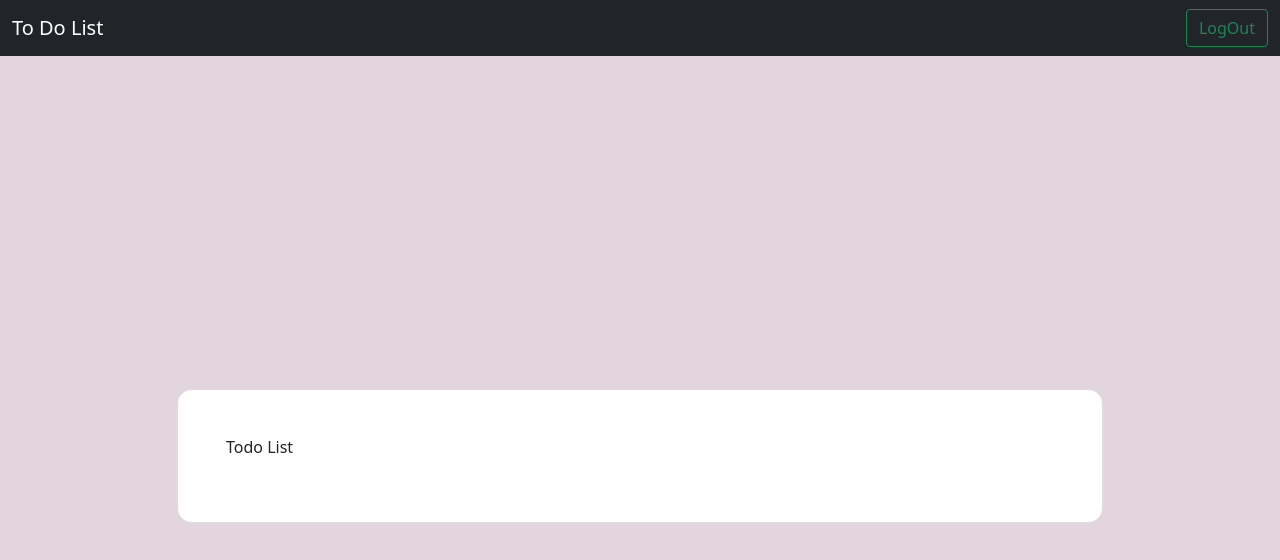
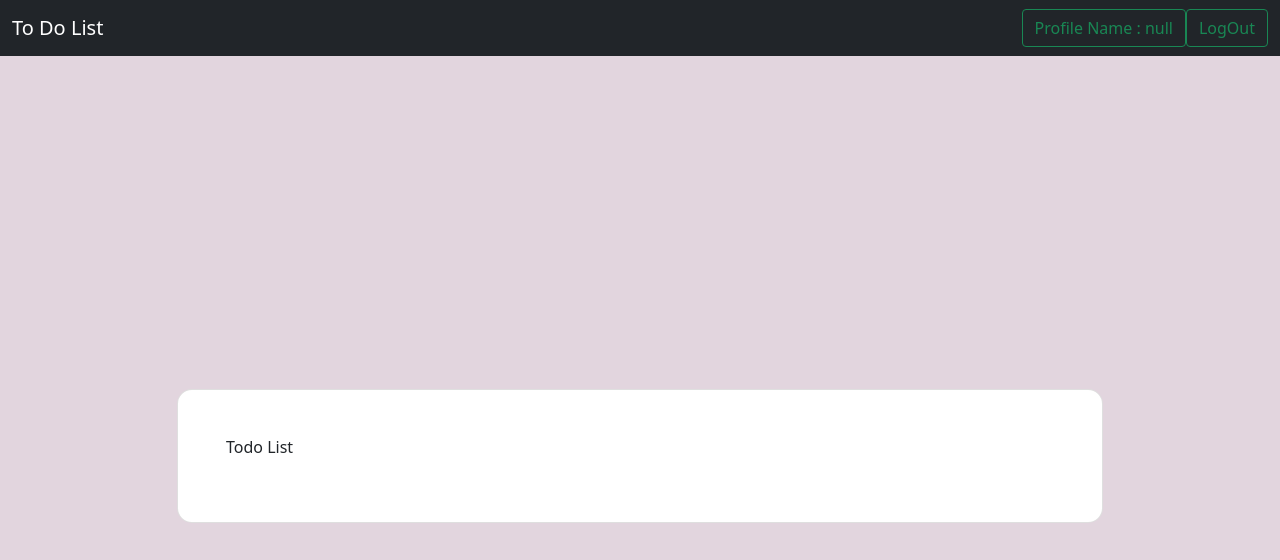
Before and after one commit to swapnaliss/to-do-list, a plain HTML site: page home.html in a window 1280 px wide. Drawn offline with nearby package versions, Linux system fonts and the light colour scheme; no server answers.

Commit message:
added profile tab on nav bar

```diff
--- a/ajax.js
+++ b/ajax.js
@@ -1,4 +1,10 @@
 function todoList() {
+  const profileName = document.getElementById("profileName");
+
+  const username = localStorage.getItem("username");
+
+  profileName.innerHTML = `Profile Name : ${username}`
+
   var xhttp = new XMLHttpRequest();
 
   xhttp.onreadystatechange = function () {
--- a/home.html
+++ b/home.html
@@ -24,6 +24,7 @@
     <div class="container-fluid">
       <a class="navbar-brand">To Do List</a>
       <form class="d-flex">
+        <label class="btn btn-outline-success" id="profileName"></label>
         <button class="btn btn-outline-success" type="button" onclick="logout()">LogOut</button>
       </form>
     </div>
```
Also changed, not shown: index.js (+3 -6 lines).
